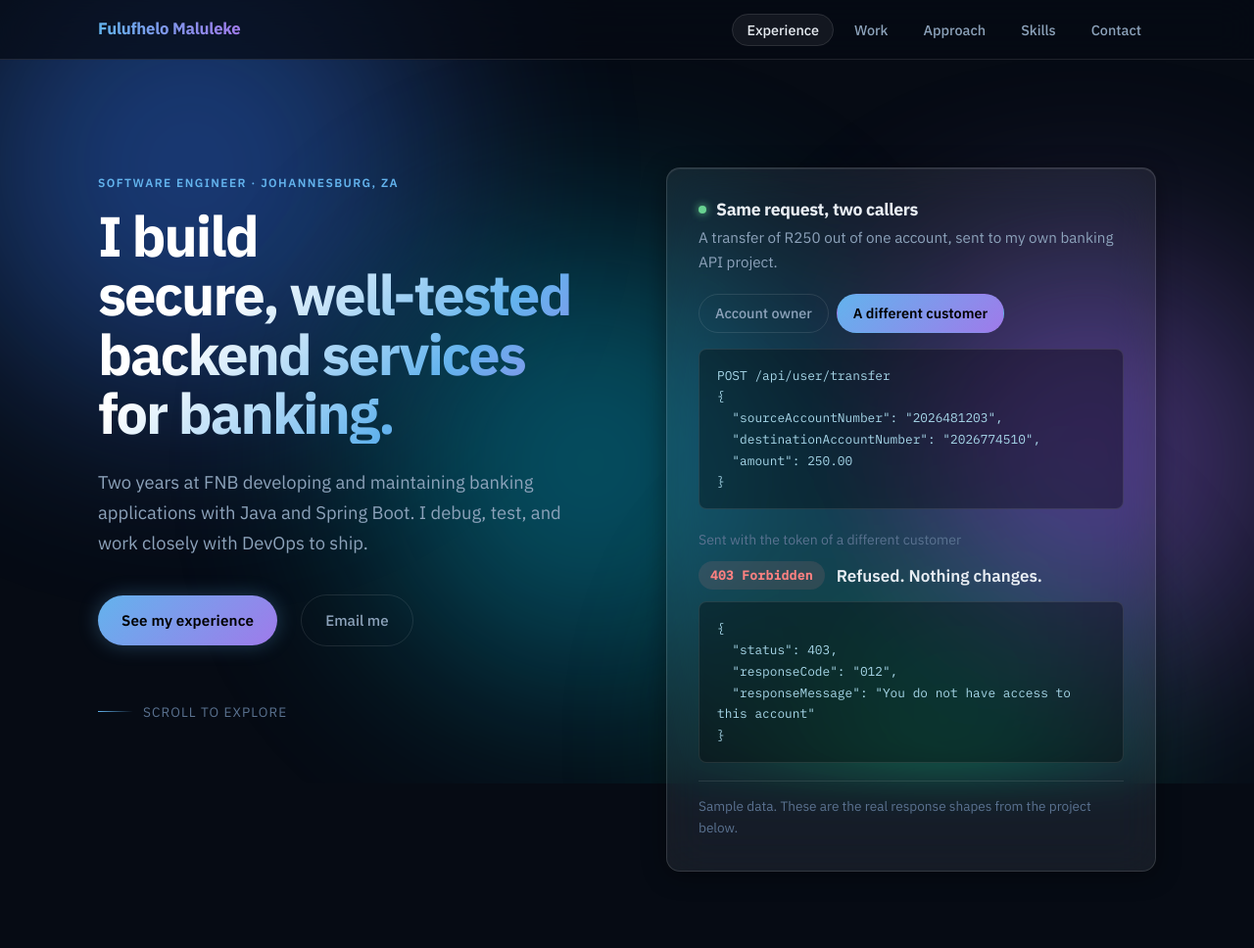
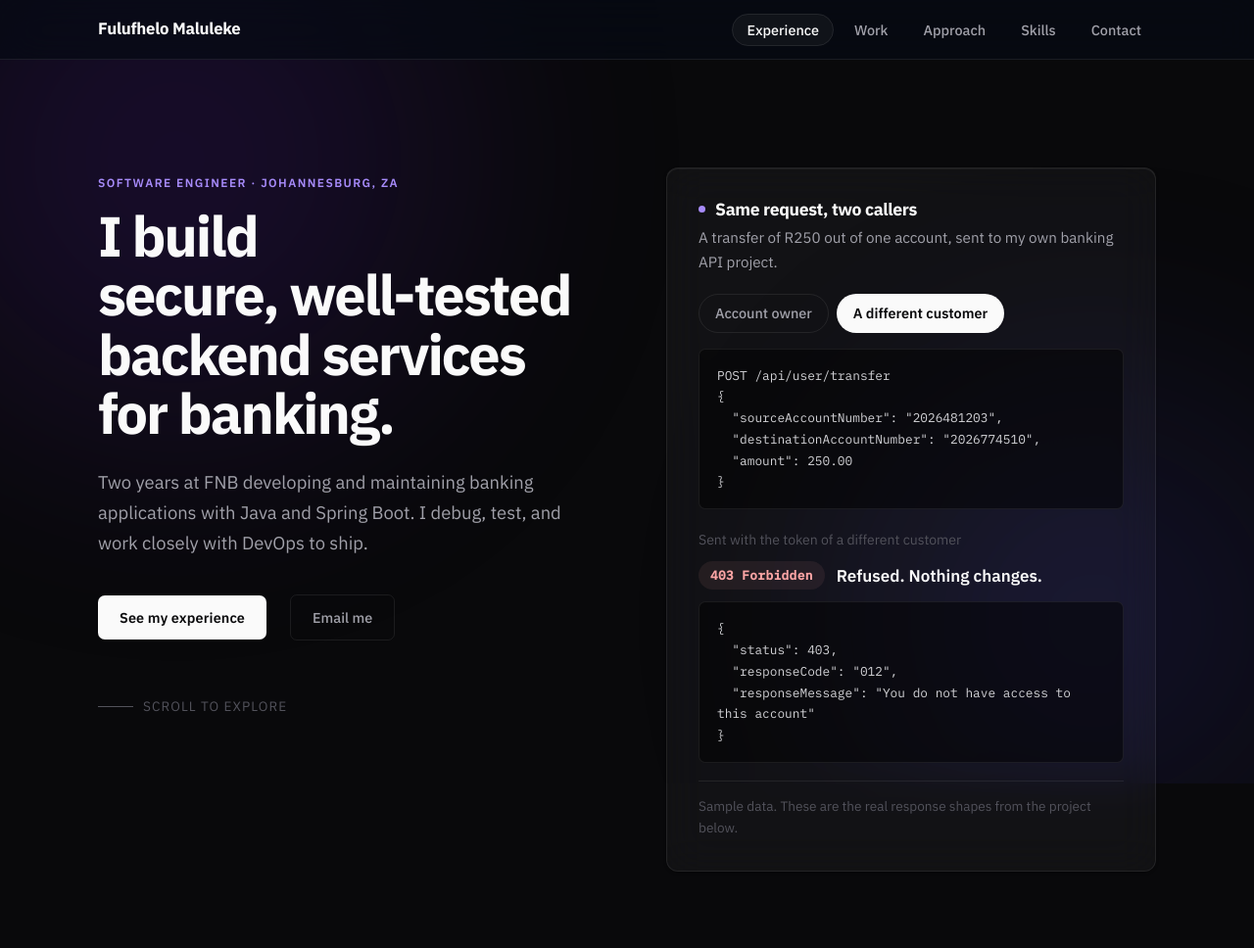
Before and after one commit to MrHope123/Portfolio, a plain HTML site: page index.html in a window 1280 px wide. Shown: the top 968 px of the page at 98% size. Drawn offline with Linux system fonts and the light colour scheme.

Commit message:
refine: single-accent professional palette, no rainbow

```diff
--- a/style.css
+++ b/style.css
@@ -1,27 +1,36 @@
 /* ============================================================
    DESIGN TOKENS
+   Single-accent palette — cool violet on near-black.
+   Inspired by Linear / Vercel / Raycast.
    ============================================================ */
 :root {
-  --bg-deep:    #060b14;
-  --bg-mid:     #0d1525;
-  --bg-card:    rgba(255, 255, 255, 0.055);
-  --bg-card-hover: rgba(255, 255, 255, 0.09);
-  --border:     rgba(255, 255, 255, 0.10);
-  --border-glow:rgba(99, 179, 237, 0.35);
-  --text:       #e8edf3;
-  --text-soft:  #8da3bb;
-  --text-muted: #5a7290;
-  --accent:     #63b3ed;
-  --accent-2:   #9f7aea;
-  --accent-3:   #68d391;
-  --allow:      #68d391;
-  --allow-bg:   rgba(104, 211, 145, 0.12);
-  --deny:       #fc8181;
-  --deny-bg:    rgba(252, 129, 129, 0.12);
-  --focus:      #63b3ed;
-  --radius:     14px;
-  --radius-sm:  8px;
-  --blur:       18px;
+  /* Backgrounds */
+  --bg-deep:    #09090b;
+  --bg-card:    rgba(255, 255, 255, 0.04);
+  --bg-card-hover: rgba(255, 255, 255, 0.07);
+
+  /* Borders */
+  --border:     rgba(255, 255, 255, 0.08);
+  --border-hover: rgba(167, 139, 250, 0.3);
+
+  /* Text */
+  --text:       #fafafa;
+  --text-soft:  #a1a1aa;
+  --text-muted: #52525b;
+
+  /* Single accent — violet */
+  --accent:     #a78bfa;
+  --accent-dim: rgba(167, 139, 250, 0.12);
+
+  /* Semantic — keep subtle */
+  --allow:      #86efac;
+  --allow-bg:   rgba(134, 239, 172, 0.08);
+  --deny:       #fca5a5;
+  --deny-bg:    rgba(252, 165, 165, 0.08);
+
+  --focus:      #a78bfa;
+  --radius:     12px;
+  --radius-sm:  7px;
   --space-section: clamp(72px, 10vw, 120px);
 
   --font-sans: "IBM Plex Sans", system-ui, -apple-system, "Segoe UI", Roboto, Arial, sans-serif;
@@ -85,6 +94,7 @@ li { list-style: none; }
 
 /* ============================================================
    ANIMATED BACKGROUND ORBS
+   Two orbs, same hue family — subtle depth, not a disco.
    ============================================================ */
 .bg-orbs {
   position: fixed;
@@ -96,46 +106,32 @@ li { list-style: none; }
 .orb {
   position: absolute;
   border-radius: 50%;
-  filter: blur(100px);
-  opacity: 0.45;
+  filter: blur(120px);
+  opacity: 0.18;
   will-change: transform;
 }
 .orb-1 {
-  width: 600px; height: 600px;
-  background: radial-gradient(circle, #2563eb 0%, #3b82f6 40%, transparent 70%);
-  top: -150px; left: -120px;
-  animation: drift1 22s ease-in-out infinite alternate;
+  width: 700px; height: 700px;
+  background: radial-gradient(circle, #6d28d9 0%, #4c1d95 50%, transparent 70%);
+  top: -200px; left: -180px;
+  animation: drift1 28s ease-in-out infinite alternate;
 }
 .orb-2 {
-  width: 500px; height: 500px;
-  background: radial-gradient(circle, #7c3aed 0%, #9f7aea 40%, transparent 70%);
-  top: 25%; right: -100px;
-  animation: drift2 18s ease-in-out infinite alternate;
+  width: 600px; height: 600px;
+  background: radial-gradient(circle, #4338ca 0%, #312e81 50%, transparent 70%);
+  bottom: -150px; right: -150px;
+  animation: drift2 22s ease-in-out infinite alternate;
 }
-.orb-3 {
-  width: 550px; height: 550px;
-  background: radial-gradient(circle, #0891b2 0%, #06b6d4 40%, transparent 70%);
-  bottom: 5%; left: 25%;
-  animation: drift3 25s ease-in-out infinite alternate;
-}
-.orb-4 {
-  width: 380px; height: 380px;
-  background: radial-gradient(circle, #059669 0%, #10b981 40%, transparent 70%);
-  bottom: -80px; right: 15%;
-  animation: drift1 20s ease-in-out infinite alternate-reverse;
-}
+/* orb-3 and orb-4 hidden — not needed */
+.orb-3, .orb-4 { display: none; }
 
 @keyframes drift1 {
-  from { transform: translate(0, 0) scale(1); }
-  to   { transform: translate(70px, 90px) scale(1.12); }
+  from { transform: translate(0, 0); }
+  to   { transform: translate(80px, 100px); }
 }
 @keyframes drift2 {
-  from { transform: translate(0, 0) scale(1); }
-  to   { transform: translate(-60px, 70px) scale(1.1); }
-}
-@keyframes drift3 {
-  from { transform: translate(0, 0) scale(1); }
-  to   { transform: translate(50px, -80px) scale(1.08); }
+  from { transform: translate(0, 0); }
+  to   { transform: translate(-60px, -80px); }
 }
 
 /* ============================================================
@@ -172,10 +168,6 @@ li { list-style: none; }
   text-decoration: none;
   letter-spacing: -0.015em;
   color: var(--text);
-  background: linear-gradient(90deg, var(--accent), var(--accent-2));
-  -webkit-background-clip: text;
-  -webkit-text-fill-color: transparent;
-  background-clip: text;
 }
 .nav-list {
   display: flex;
@@ -195,7 +187,7 @@ li { list-style: none; }
 .nav-list a:hover {
   color: var(--text);
   border-color: var(--border);
-  background: var(--bg-card);
+  background: rgba(255,255,255,0.05);
   text-decoration: none;
 }
 
@@ -218,10 +210,7 @@ li { list-style: none; }
   line-height: 1.05;
   letter-spacing: -0.035em;
   max-width: 16ch;
-  background: linear-gradient(135deg, #fff 30%, var(--accent) 70%, var(--accent-2) 100%);
-  -webkit-background-clip: text;
-  -webkit-text-fill-color: transparent;
-  background-clip: text;
+  color: var(--text);
 }
 .keep { white-space: nowrap; }
 .hero-copy .lead {
@@ -253,7 +242,7 @@ li { list-style: none; }
 .scroll-line {
   width: 36px;
   height: 1px;
-  background: linear-gradient(90deg, var(--accent), transparent);
+  background: var(--text-muted);
 }
 
 /* ============================================================
@@ -261,40 +250,37 @@ li { list-style: none; }
    ============================================================ */
 .button {
   display: inline-block;
-  background: linear-gradient(135deg, var(--accent), var(--accent-2));
-  color: #000;
+  background: var(--text);
+  color: #09090b;
   text-decoration: none;
-  padding: 13px 24px;
-  border-radius: 999px;
+  padding: 11px 22px;
+  border-radius: var(--radius-sm);
   font-weight: 600;
-  font-size: 0.95rem;
+  font-size: 0.9rem;
   letter-spacing: 0.01em;
-  transition: transform 0.2s, box-shadow 0.2s, opacity 0.2s;
-  box-shadow: 0 0 20px rgba(99, 179, 237, 0.3);
+  transition: opacity 0.15s, transform 0.15s;
 }
 .button:hover {
-  transform: translateY(-2px);
-  box-shadow: 0 4px 28px rgba(99, 179, 237, 0.5);
-  color: #000;
+  opacity: 0.88;
+  transform: translateY(-1px);
+  color: #09090b;
   text-decoration: none;
-  opacity: 0.92;
 }
 .button-ghost {
   display: inline-block;
   color: var(--text-soft);
   text-decoration: none;
-  padding: 13px 24px;
-  border-radius: 999px;
+  padding: 11px 22px;
+  border-radius: var(--radius-sm);
   font-weight: 500;
-  font-size: 0.95rem;
+  font-size: 0.9rem;
   border: 1px solid var(--border);
-  transition: color 0.2s, border-color 0.2s, background 0.2s, transform 0.2s;
+  transition: color 0.15s, border-color 0.15s, background 0.15s;
 }
 .button-ghost:hover {
   color: var(--text);
-  border-color: var(--accent);
-  background: rgba(99, 179, 237, 0.08);
-  transform: translateY(-2px);
+  border-color: rgba(255,255,255,0.18);
+  background: rgba(255,255,255,0.05);
   text-decoration: none;
 }
 .text-link { font-weight: 500; }
@@ -303,23 +289,17 @@ li { list-style: none; }
    GLASS CARD
    ============================================================ */
 .glass {
-  background: rgba(255, 255, 255, 0.07);
-  backdrop-filter: blur(20px) saturate(1.4);
-  -webkit-backdrop-filter: blur(20px) saturate(1.4);
-  border: 1px solid rgba(255, 255, 255, 0.13);
+  background: var(--bg-card);
+  backdrop-filter: blur(20px) saturate(1.3);
+  -webkit-backdrop-filter: blur(20px) saturate(1.3);
+  border: 1px solid var(--border);
   border-radius: var(--radius);
-  box-shadow:
-    0 4px 24px rgba(0, 0, 0, 0.4),
-    inset 0 1px 0 rgba(255, 255, 255, 0.08);
-  transition: background 0.3s, border-color 0.3s, box-shadow 0.3s;
+  box-shadow: 0 1px 3px rgba(0,0,0,0.4), inset 0 1px 0 rgba(255,255,255,0.05);
+  transition: background 0.2s, border-color 0.2s;
 }
 .glass:hover {
-  background: rgba(255, 255, 255, 0.11);
-  border-color: rgba(99, 179, 237, 0.4);
-  box-shadow:
-    0 8px 40px rgba(0, 0, 0, 0.5),
-    0 0 0 1px rgba(99, 179, 237, 0.1),
-    inset 0 1px 0 rgba(255, 255, 255, 0.12);
+  background: var(--bg-card-hover);
+  border-color: rgba(255,255,255,0.13);
 }
 
 /* ============================================================
@@ -338,10 +318,9 @@ li { list-style: none; }
 .demo-title::before {
   content: '';
   display: block;
-  width: 8px; height: 8px;
+  width: 7px; height: 7px;
   border-radius: 50%;
-  background: var(--accent-3);
-  box-shadow: 0 0 8px var(--accent-3);
+  background: var(--accent);
   flex-shrink: 0;
 }
 .demo-intro { margin-top: 6px; color: var(--text-soft); font-size: 0.95rem; }
@@ -362,8 +341,8 @@ li { list-style: none; }
 }
 .demo-controls button:hover { border-color: var(--accent); color: var(--text); }
 .demo-controls button[aria-pressed="true"] {
-  background: linear-gradient(135deg, var(--accent), var(--accent-2));
-  color: #000;
+  background: var(--text);
+  color: #09090b;
   border-color: transparent;
   font-weight: 600;
 }
@@ -372,7 +351,7 @@ li { list-style: none; }
   margin: 16px 0 0;
   padding: 16px 18px;
   overflow-x: auto;
-  background: rgba(0, 0, 0, 0.35);
+  background: rgba(0, 0, 0, 0.5);
   border-radius: var(--radius-sm);
   border: 1px solid var(--border);
   font-family: var(--font-mono);
@@ -380,7 +359,7 @@ li { list-style: none; }
   line-height: 1.7;
   white-space: pre-wrap;
   overflow-wrap: anywhere;
-  color: #a8d8ea;
+  color: #d4d4d8;
 }
 .code code { font-family: inherit; }
 
@@ -438,7 +417,7 @@ li { list-style: none; }
   content: '';
   flex: 1;
   height: 1px;
-  background: linear-gradient(90deg, var(--border), transparent);
+  background: var(--border);
   max-width: 200px;
 }
 
@@ -471,26 +450,26 @@ li { list-style: none; }
 }
 .job h3, .job h4 { font-size: 1.15rem; color: var(--text); }
 .job-meta {
-  color: var(--accent);
-  font-size: 0.875rem;
-  font-weight: 600;
+  color: var(--text-muted);
+  font-size: 0.8rem;
+  font-weight: 500;
   font-family: var(--font-mono);
-  background: rgba(99, 179, 237, 0.1);
+  background: rgba(255,255,255,0.05);
   padding: 4px 12px;
-  border-radius: 999px;
-  border: 1px solid rgba(99, 179, 237, 0.2);
+  border-radius: var(--radius-sm);
+  border: 1px solid var(--border);
   white-space: nowrap;
 }
 .bullets { margin-top: 20px; padding-left: 1.25em; }
 .bullets li { list-style: disc; margin-top: 10px; padding-left: 4px; color: var(--text-soft); }
-.bullets li::marker { color: var(--accent); }
+.bullets li::marker { color: var(--text-muted); }
 .job-note {
   margin-top: 20px;
   color: var(--text-muted);
   font-size: 0.925rem;
   padding: 12px 16px;
-  background: rgba(255,255,255,0.03);
-  border-left: 2px solid var(--accent);
+  background: rgba(255,255,255,0.02);
+  border-left: 1px solid var(--border);
   border-radius: 0 var(--radius-sm) var(--radius-sm) 0;
 }
 
@@ -504,7 +483,7 @@ li { list-style: none; }
 .tech-projects .tech { margin-top: 10px; color: var(--text-muted); font-size: 0.875rem; }
 
 /* ============================================================
-   TECH CHIPS / TAGS
+   TECH CHIPS / TAGS — one neutral style, no rainbow
    ============================================================ */
 .chip-row {
   display: flex;
@@ -514,25 +493,17 @@ li { list-style: none; }
 }
 .chip {
   display: inline-block;
-  font-size: 0.775rem;
-  font-weight: 600;
-  letter-spacing: 0.03em;
-  padding: 4px 11px;
-  border-radius: 999px;
-  background: rgba(99, 179, 237, 0.1);
-  border: 1px solid rgba(99, 179, 237, 0.22);
-  color: var(--accent);
+  font-size: 0.72rem;
+  font-weight: 500;
+  letter-spacing: 0.02em;
+  padding: 3px 10px;
+  border-radius: var(--radius-sm);
+  background: rgba(255,255,255,0.05);
+  border: 1px solid var(--border);
+  color: var(--text-soft);
 }
-.chip.purple {
-  background: rgba(159, 122, 234, 0.1);
-  border-color: rgba(159, 122, 234, 0.22);
-  color: var(--accent-2);
-}
-.chip.green {
-  background: rgba(104, 211, 145, 0.1);
-  border-color: rgba(104, 211, 145, 0.22);
-  color: var(--accent-3);
-}
+/* colour variants are intentionally the same — no rainbow */
+.chip.purple, .chip.green { background: rgba(255,255,255,0.05); border-color: var(--border); color: var(--text-soft); }
 
 /* ============================================================
    FEATURED PROJECT
@@ -548,10 +519,7 @@ li { list-style: none; }
 }
 .feature h3 {
   font-size: 1.5rem;
-  background: linear-gradient(135deg, var(--text), var(--accent));
-  -webkit-background-clip: text;
-  -webkit-text-fill-color: transparent;
-  background-clip: text;
+  color: var(--text);
 }
 .feature-intro p { margin-top: 14px; color: var(--text-soft); max-width: 52ch; }
 .feature-intro .stack { color: var(--text-muted); font-size: 0.9rem; margin-top: 6px; }
@@ -671,13 +639,10 @@ li { list-style: none; }
   overflow-wrap: anywhere;
 }
 .contact-email a {
-  background: linear-gradient(90deg, var(--accent), var(--accent-2));
-  -webkit-background-clip: text;
-  -webkit-text-fill-color: transparent;
-  background-clip: text;
+  color: var(--text);
   text-decoration: none;
 }
-.contact-email a:hover { opacity: 0.85; }
+.contact-email a:hover { color: var(--accent); }
 .contact-links {
   margin-top: 24px;
   display: flex;
@@ -697,8 +662,8 @@ li { list-style: none; }
 }
 .contact-links a:hover {
   color: var(--text);
-  border-color: var(--accent);
-  background: rgba(99,179,237,0.07);
+  border-color: rgba(255,255,255,0.18);
+  background: rgba(255,255,255,0.05);
 }
 
 /* ============================================================
```
